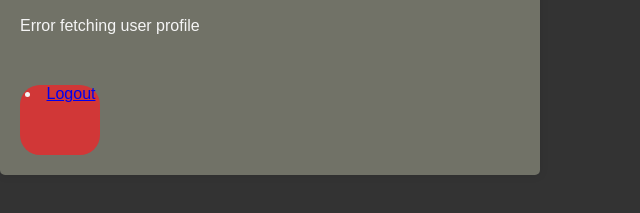
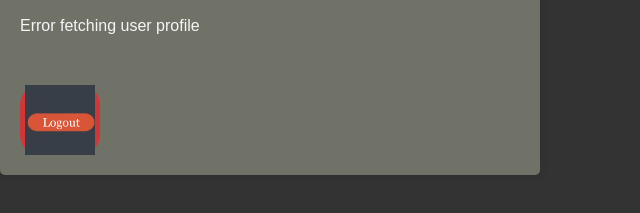
Before and after one commit to mosesgitonga/GeoChat, a website: page views/currentUserProfile.html in a window 1280 px wide. Shown: the part 83-296 px from the top of the page, without its empty margins (0-640 px from the left). Drawn offline with Linux system fonts and the light colour scheme; no server answers.

Commit message:
added logout to the frontend

```diff
--- a/views/currentUserProfile.html
+++ b/views/currentUserProfile.html
@@ -21,7 +21,7 @@
         </form>
       </div>
       <div id="profile-info"></div>
-      <li class="logout"><a href="./index.html">Logout</a></li>
+      <div class="logout"><a href="./#"><img src="./images/logout.png" alt="Logout" style="width:70px; height:70px"></a> </div>
     </div>
   </div>
 
```
Also changed, not shown: views/images/logout.png (added).
